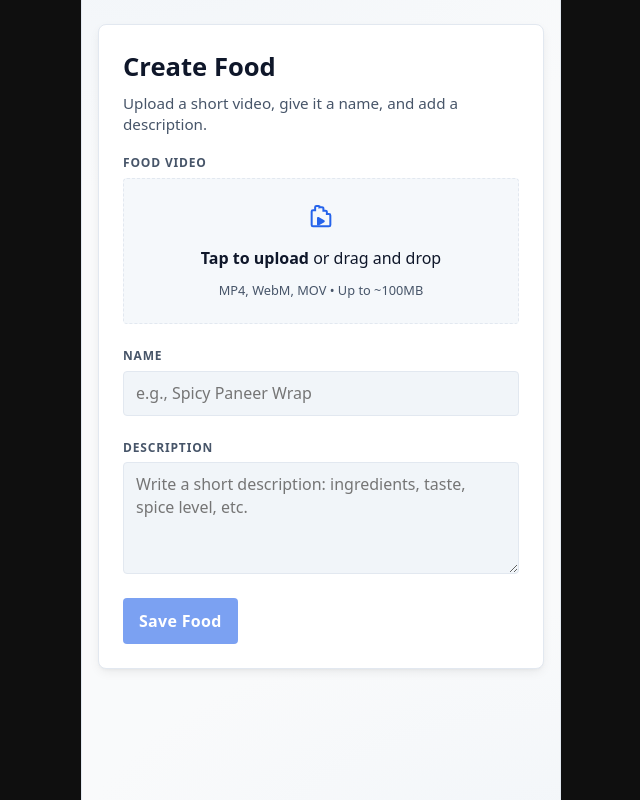
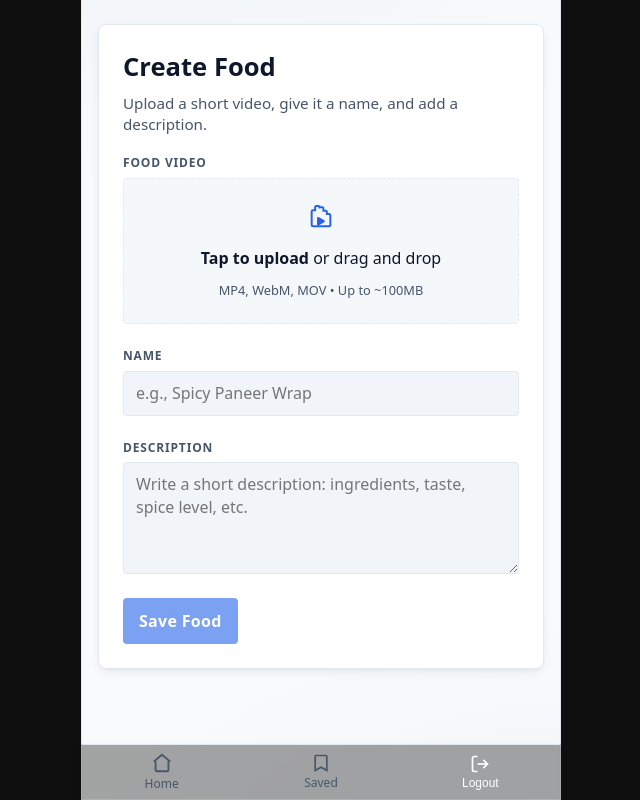
Before and after one commit to zxzxmeett/FoodReels, a React app in the folder frontend/: page /create-food in a window 1280 px wide. Shown: the top 800 px of the page, without its empty margins (319-959 px from the left). Built offline with nearby package versions, Linux system fonts and the light colour scheme; no server answers; the HTML template or start-up script is replaced by a standard one.

Commit message:
Bottom Navbar to Create food

```diff
--- a/frontend/src/pages/food-partner/CreateFood.jsx
+++ b/frontend/src/pages/food-partner/CreateFood.jsx
@@ -2,6 +2,7 @@ import React, { useEffect, useMemo, useRef, useState } from 'react';
 //import axios from 'axios';
 import '../../styles/create-food.css';
 import { useNavigate } from 'react-router-dom';
+import API from '../../utils/api';
 
 const CreateFood = () => {
     const [ name, setName ] = useState('');
@@ -61,7 +62,7 @@ const CreateFood = () => {
         })
 
         console.log(response.data);
-        navigate("/"); // Redirect to home or another page after successful creation
+        navigate("/home"); // Redirect to home or another page after successful creation
         // Optionally reset
         // setName(''); setDescription(''); setVideoFile(null);
     };
--- a/frontend/src/routes/AppRoutes.jsx
+++ b/frontend/src/routes/AppRoutes.jsx
@@ -23,7 +23,7 @@ const AppRoutes = () => {
                 <Route path="/" element={<ChooseRegister />} />
                 <Route path="/home" element={<><Home /><BottomNav /></>} />
                 <Route path="/saved" element={<><Saved /><BottomNav /></>} />
-                <Route path="/create-food" element={<CreateFood />} />
+                <Route path="/create-food" element={<><CreateFood /><BottomNav /></>} />
                 <Route path="/food-partner/:id" element={<Profile />} />
             </Routes>
         </Router>
```
